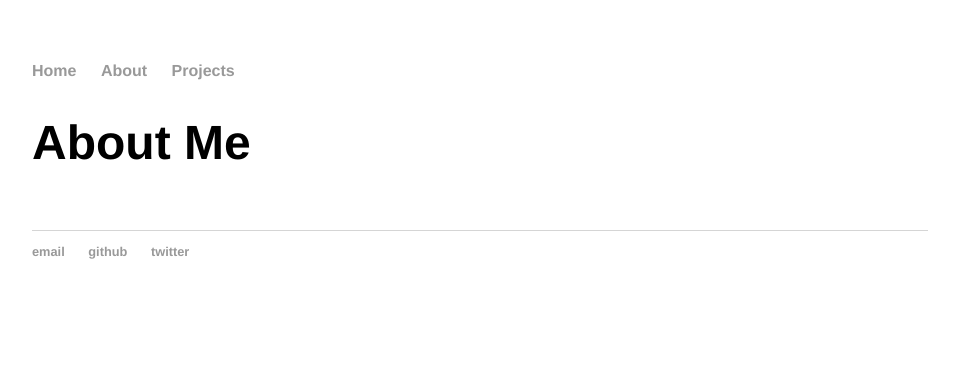
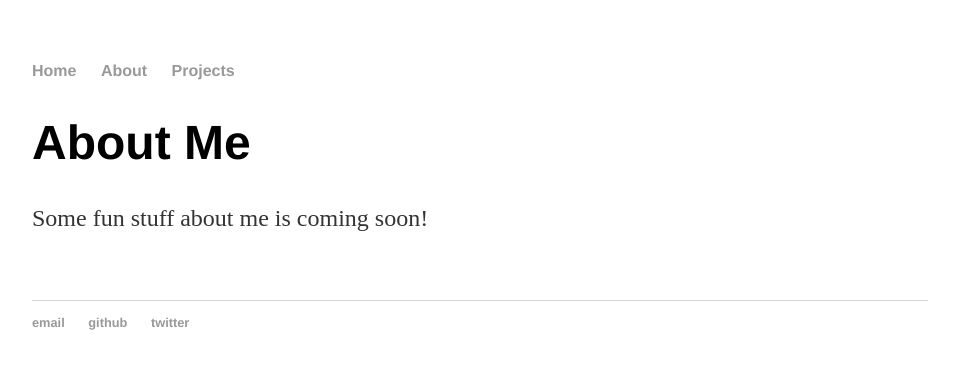
Before and after one commit to elliesch/elliesch.github.io, a Jekyll site: the page built from about/index.html, in a window 1280 px wide. Shown: the top 369 px of the page, without its empty margins (160-1119 px from the left). Built offline with Jekyll 4.4.1, drawn with Linux system fonts in a browser that asks for light colours.

Commit message:
added placeholder

```diff
--- a/about/index.html
+++ b/about/index.html
@@ -5,6 +5,7 @@ title: About Ellie
 
 	<div class="about">
 		<h1>About Me</h1>
+		<p>Some fun stuff about me is coming soon!</p>
 		<!-- <p>I am a nontraditional undergraduate student studying physics in the <a href="http://macaulay.cuny.edu">Macaulay Honors Program</a> at the <a href="https://www.ccny.cuny.edu">City College of New York</a> (CCNY), the <a href=http://www2.cuny.edu>City University of New York</a>’s (CUNY’s) Harlem campus. The first of my siblings to pursue a degree, I began college in my late twenties to fulfill a burning desire to know more about the workings of the universe around me. I have always been a deeply curious person, and I have found a home for that curiosity in the physics and astronomy community.</p>
 		<p>I am interested in the extreme environments the cosmos provide for studying elementary physical phenomena, particularly in the overlap between electromagnetic theory and astrophysical structure. I study some of this overlap as a member of the <a href="http://www.bdnyc.org">Brown Dwarfs in New York City</a> (BDNYC) Collaboration at the American Museum of Natural History. With Dr. Kelle Cruz, I research how the radio luminosity of very low mass stars and brown dwarfs depends on these objects’ fundamental parameters. This research can offer constraints on ultracool dwarf dynamos, which are challenging to understand given their electrically neutral atmospheres and fully-convective internal structures.</p>
 		<p> I also spent the summer researching with the <a href="http://nanograv.org">North American Nanohertz Observatory for Gravitational Waves</a> (NANOGrav) Collaboration under Dr. Scott Ransom at <a href="http://www.nrao.edu">NRAO</a> to aid in the search for gravitational wave signatures from galactic pulsar timing arrays. Using a dataset collected continuously for over a decade, I explore methods to better constrain the error source in the measured arrival times of millisecond pulsar beams. This work seeks to achieve a precision in uncertainty that pushes the very limit of current observational capability. Such precision is necessary to disentangle galactic-scale gravitational wave signatures from magnetospherically driven pulsar emission fluctuations, interference from the interstellar medium, or instrumental effects.</p>
```
